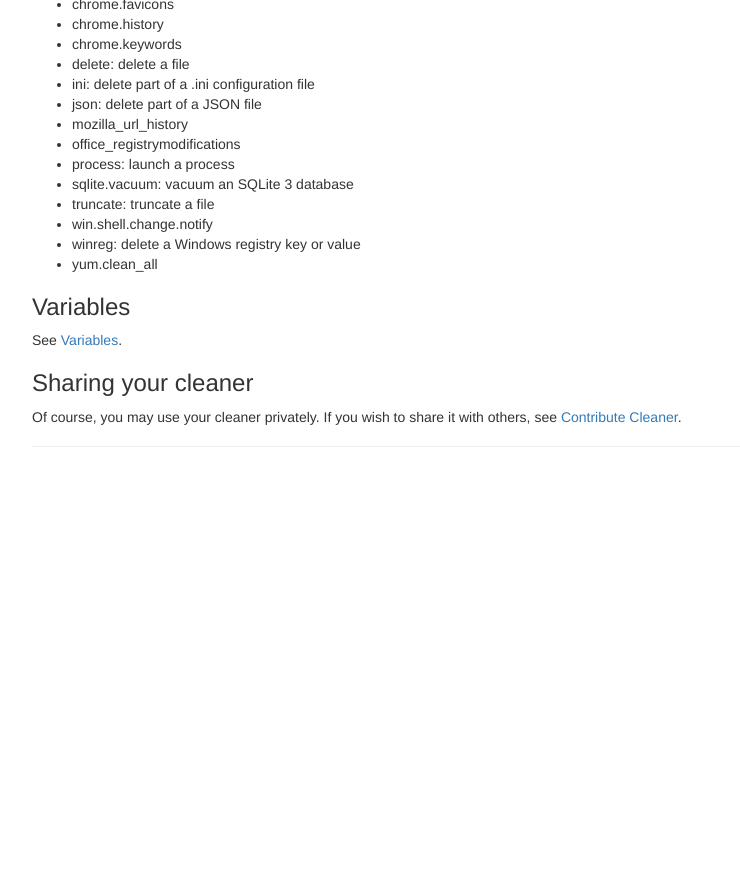
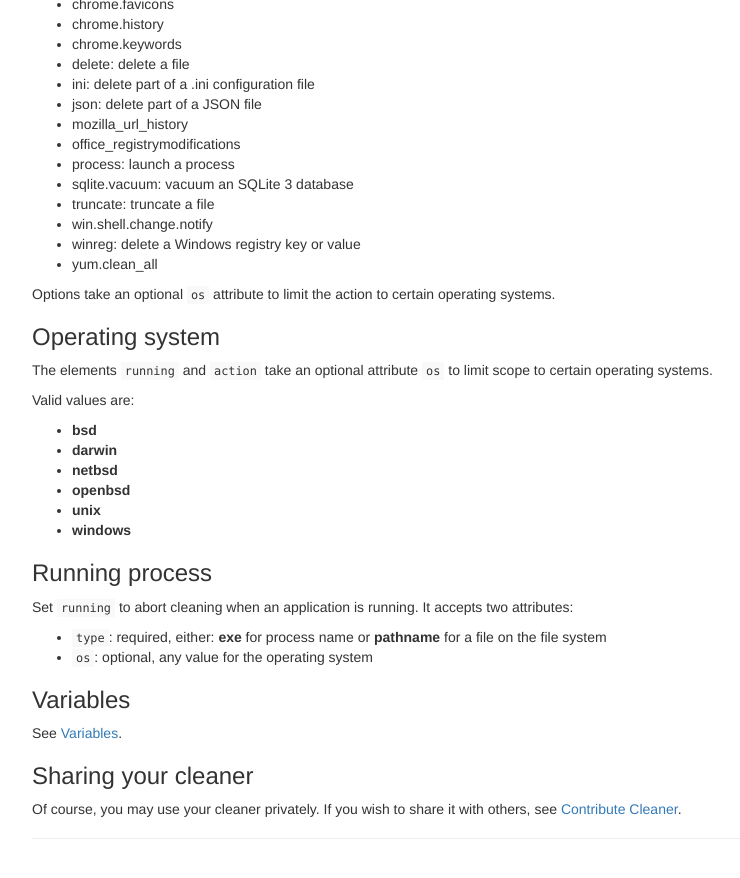
Before and after one commit to bleachbit/docs, a Jekyll site: the page built from _posts/2015-09-25-cleanerml.md, in a window 1280 px wide and 900 px high, scrolled down 1902 px. Shown: the top 878 px of the window, without its empty margins (233-973 px from the left). Built offline with Jekyll 4.4.1, drawn with Linux system fonts in a browser that asks for light colours; before the commit the page ends 2410 px from its top, so only the background shows below that.

Commit message:
Document the running element and os attribute
Requested by pas-calc
https://github.com/bleachbit/bleachbit/issues/1111

```diff
--- a/_posts/2015-09-25-cleanerml.md
+++ b/_posts/2015-09-25-cleanerml.md
@@ -107,6 +107,29 @@ For more information, refer to the section [Learning](#learning-cleanerml).
 * winreg: delete a Windows registry key or value
 * yum.clean_all
 
+Options take an optional `os` attribute to limit the action to certain operating systems.
+
+### Operating system
+
+The elements `running` and `action` take an optional attribute `os` to limit scope to
+certain operating systems.
+
+Valid values are:
+
+* **bsd**
+* **darwin**
+* **netbsd**
+* **openbsd**
+* **unix**
+* **windows**
+
+### Running process
+
+Set `running` to abort cleaning when an application is running. It accepts two attributes:
+
+* `type`: required, either: **exe** for process name or **pathname** for a file on the file system
+* `os`: optional, any value for the operating system
+
 ### Variables
 
 See [Variables](/cml/variables.html).
```
